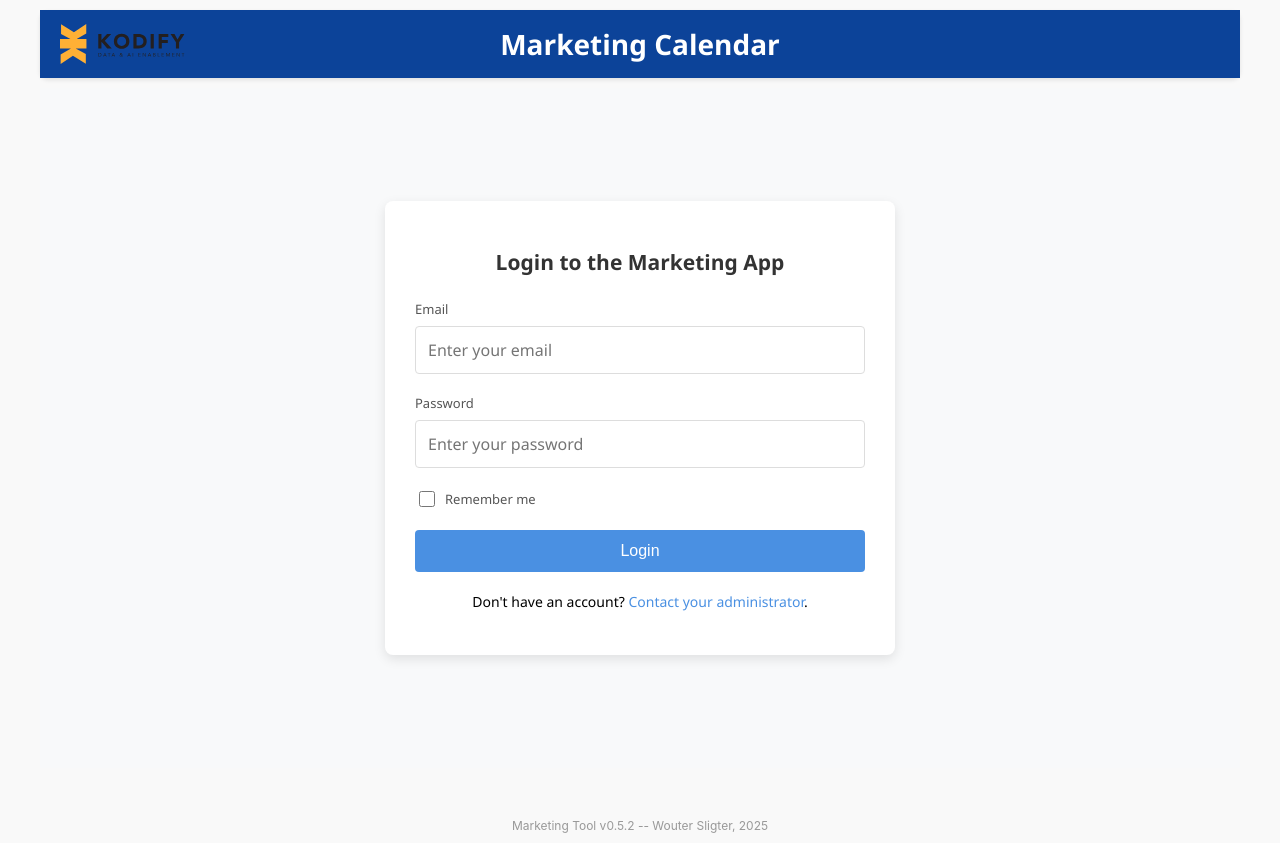
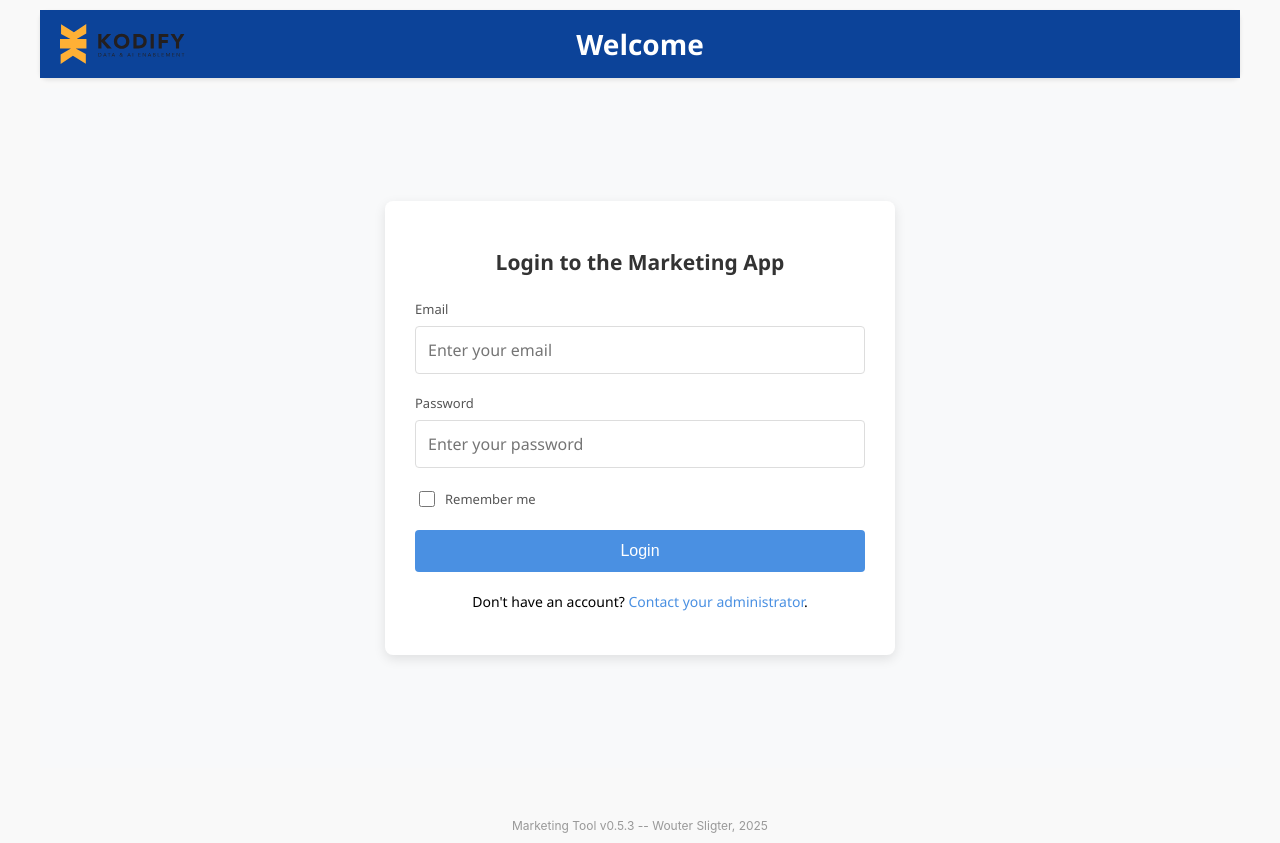
Before and after one commit to wsligter/marketing-post-scheduler, a React (Create React App) app in the folder frontend/: page /login in a window 1280 px wide. Built offline with nearby package versions, Linux system fonts and the light colour scheme; no server answers.

Commit message:
routing after login fix

```diff
--- a/frontend/package.json
+++ b/frontend/package.json
@@ -1,6 +1,6 @@
 {
   "name": "marketing-tool-frontend",
-  "version": "0.5.2",
+  "version": "0.5.3",
   "private": true,
   "dependencies": {
     "@testing-library/jest-dom": "^5.16.5",
--- a/frontend/src/App.js
+++ b/frontend/src/App.js
@@ -23,7 +23,7 @@ function AppContent() {
         <div className="header-top">
           <div className="brand-container">
             <img src={logo} alt="KODIFY Logo" className="brand-logo" />
-            <h1>Marketing Calendar</h1>
+            <h1>Welcome</h1>
           </div>
         </div>
 
@@ -91,8 +91,8 @@ function AppContent() {
           <Route index element={<AdminPanel />} />
         </Route>
 
-        {/* Redirect to login if not authenticated */}
-        <Route path="*" element={<Navigate to={user ? "/campaigns" : "/login"} />} />
+        {/* Redirect to dashboard if authenticated, login if not */}
+        <Route path="*" element={<Navigate to={user ? "/dashboard" : "/login"} />} />
       </Routes>
     </div>
   );
```
Also changed, not shown: 1 other file (tests, documents, lock files or other folders).
